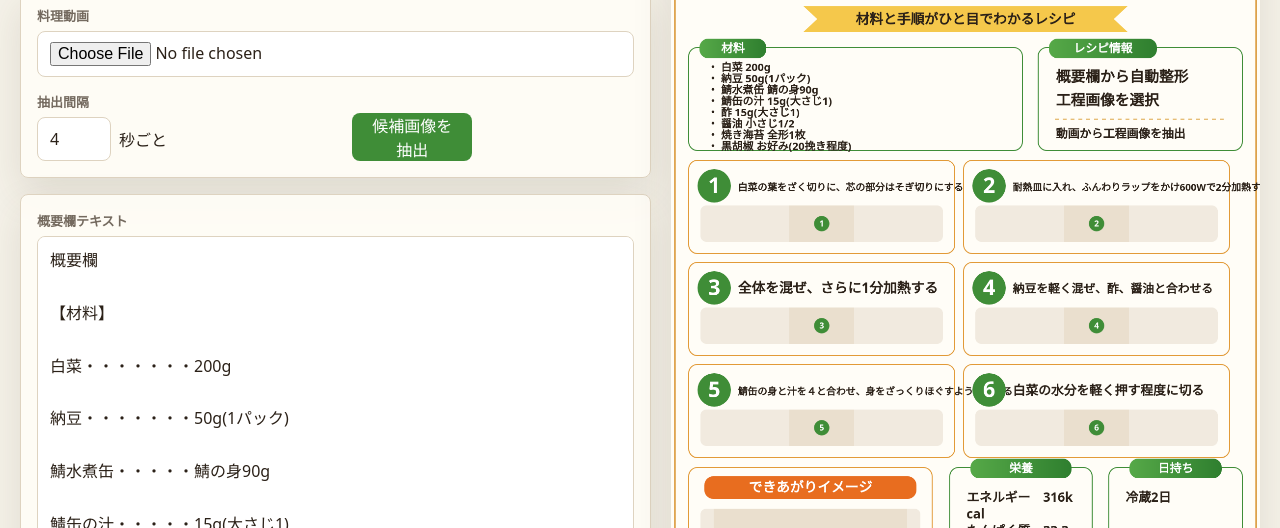
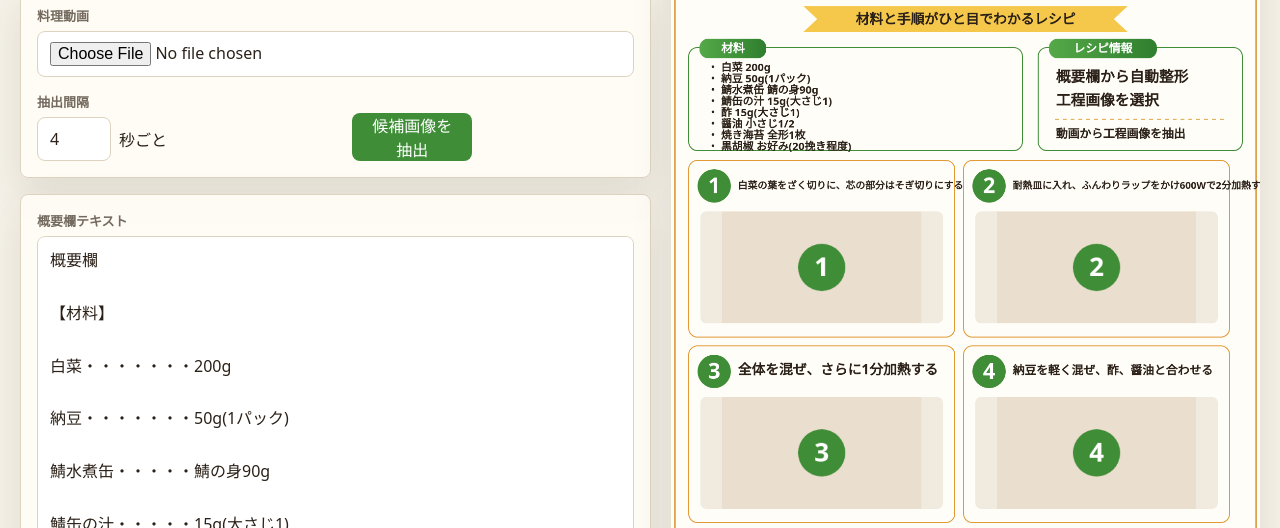
Before and after one commit to hutatumekozou/recipi-card-anti-aging, a plain HTML site: page index.html in a window 1280 px wide. Shown: the part 223-751 px from the top of the page. Drawn offline with Linux system fonts and the light colour scheme; no server answers.

Commit message:
Expand recipe preview step image slots

```diff
--- a/app.js
+++ b/app.js
@@ -31,6 +31,28 @@ const els = {
 };
 
 const ctx = els.recipeCanvas.getContext("2d");
+const MAX_VISIBLE_STEPS = 10;
+
+function getStepLayout() {
+  const gridTop = 500;
+  const cardW = 542;
+  const cardH = 360;
+  const gap = 18;
+  const positions = Array.from({ length: MAX_VISIBLE_STEPS }, (_, index) => {
+    const col = index % 2;
+    const row = Math.floor(index / 2);
+    return [36 + col * (cardW + gap), gridTop + row * (cardH + gap)];
+  });
+
+  return {
+    gridTop,
+    cardW,
+    cardH,
+    gap,
+    positions,
+    bottom: gridTop + Math.ceil(MAX_VISIBLE_STEPS / 2) * cardH + (Math.ceil(MAX_VISIBLE_STEPS / 2) - 1) * gap,
+  };
+}
 
 function lines(value) {
   return value
@@ -326,7 +348,7 @@ function drawRecipe() {
   const width = canvas.width;
   const height = canvas.height;
   const recipe = getRecipe();
-  const steps = recipe.steps.slice(0, 6);
+  const steps = recipe.steps.slice(0, MAX_VISIBLE_STEPS);
   const ingredients = recipe.ingredients;
 
   ctx.clearRect(0, 0, width, height);
@@ -345,46 +367,25 @@ function drawRecipe() {
   drawInfoBox(36, 270, 680, 210, "材料", ingredients);
   drawSmallInfo(748, 270, 416, 210);
 
-  const gridTop = 500;
-  const cardW = 542;
-  const cardH = 190;
-  const gap = 18;
-  const positions = [
-    [36, gridTop],
-    [36 + cardW + gap, gridTop],
-    [36, gridTop + cardH + gap],
-    [36 + cardW + gap, gridTop + cardH + gap],
-    [36, gridTop + (cardH + gap) * 2],
-    [36 + cardW + gap, gridTop + (cardH + gap) * 2],
-  ];
+  const { cardW, cardH, positions, bottom } = getStepLayout();
 
-  steps.slice(0, 6).forEach((step, index) => {
+  steps.slice(0, MAX_VISIBLE_STEPS).forEach((step, index) => {
     const [x, y] = positions[index];
     drawStepCard(x, y, cardW, cardH, index + 1, step, state.assignments[index]);
   });
 
-  drawFinishCard(36, 1126, 496, 330, state.assignments[6] || state.assignments[steps.length - 1]);
-  drawTextPanel(568, 1126, 290, 330, "栄養", recipe.nutrition.join("\n"));
-  drawTextPanel(892, 1126, 272, 330, "日持ち", recipe.expiry);
+  const summaryY = bottom + 38;
+  drawFinishCard(36, summaryY, 496, 330, state.assignments[10] || state.assignments[steps.length - 1]);
+  drawTextPanel(568, summaryY, 290, 330, "栄養", recipe.nutrition.join("\n"));
+  drawTextPanel(892, summaryY, 272, 330, "日持ち", recipe.expiry);
   drawFooter(recipe);
   renderDropZones();
 }
 
 function getPreviewDropZones() {
   const recipe = getRecipe();
-  const steps = recipe.steps.slice(0, 6);
-  const gridTop = 500;
-  const cardW = 542;
-  const cardH = 190;
-  const gap = 18;
-  const positions = [
-    [36, gridTop],
-    [36 + cardW + gap, gridTop],
-    [36, gridTop + cardH + gap],
-    [36 + cardW + gap, gridTop + cardH + gap],
-    [36, gridTop + (cardH + gap) * 2],
-    [36 + cardW + gap, gridTop + (cardH + gap) * 2],
-  ];
+  const steps = recipe.steps.slice(0, MAX_VISIBLE_STEPS);
+  const { cardW, cardH, positions, bottom } = getStepLayout();
 
   const zones = steps.map((step, index) => ({
     assignmentIndex: index,
@@ -397,10 +398,11 @@ function getPreviewDropZones() {
 
   if (recipe.steps.length) {
     zones.push({
-      assignmentIndex: recipe.steps.length > 6 ? 6 : Math.max(recipe.steps.length - 1, 0),
+      assignmentIndex:
+        recipe.steps.length > MAX_VISIBLE_STEPS ? MAX_VISIBLE_STEPS : Math.max(recipe.steps.length - 1, 0),
       label: "できあがり",
       x: 36,
-      y: 1126,
+      y: bottom + 38,
       w: 496,
       h: 330,
     });
@@ -468,7 +470,7 @@ function assignFrameToPreviewZone(frameId, assignmentIndex) {
 function drawDecor() {
   ctx.strokeStyle = "#d8922c";
   ctx.lineWidth = 3;
-  roundRect(ctx, 8, 8, 1184, 1584, 24, false, true);
+  roundRect(ctx, 8, 8, 1184, 2904, 24, false, true);
 
   ctx.fillStyle = "#3f8d37";
   ctx.font = "700 26px system-ui";
@@ -546,12 +548,12 @@ function drawStepCard(x, y, w, h, number, title, frameId) {
   drawNumber(number, x + 52, y + 52);
   ctx.fillStyle = "#2b2118";
   ctx.textAlign = "left";
-  drawFitText(title, x + 100, y + 62, 30, w - 124, "900", "left");
+  drawFitText(title, x + 100, y + 58, 28, w - 124, "900", "left");
 
   const imageX = x + 24;
-  const imageY = y + 92;
+  const imageY = y + 104;
   const imageW = w - 48;
-  const imageH = h - 116;
+  const imageH = h - 132;
   drawFrameImage(findFrame(frameId), imageX, imageY, imageW, imageH, number);
 }
 
@@ -580,14 +582,14 @@ function drawTextPanel(x, y, w, h, title, text) {
 
 function drawFooter(recipe) {
   ctx.fillStyle = "#dfeecb";
-  roundRect(ctx, 24, 1506, 1152, 54, 18, true, false);
+  roundRect(ctx, 24, 2838, 1152, 54, 18, true, false);
   ctx.fillStyle = "#2b2118";
   ctx.textAlign = "left";
   ctx.font = "700 24px system-ui";
   const footerText = `${recipe.ingredients.length}材料 / ${recipe.steps.length}工程 / ${recipe.expiry}`;
-  ctx.fillText(footerText.slice(0, 54), 70, 1542);
+  ctx.fillText(footerText.slice(0, 54), 70, 2874);
   ctx.fillStyle = "#e86d1f";
-  ctx.fillText("♥", 1124, 1542);
+  ctx.fillText("♥", 1124, 2874);
 }
 
 function drawPill(x, y, w, h, text) {
--- a/index.html
+++ b/index.html
@@ -126,7 +126,7 @@
           </div>
         </div>
         <div id="previewCanvasWrap" class="preview-canvas-wrap">
-          <canvas id="recipeCanvas" width="1200" height="1600"></canvas>
+          <canvas id="recipeCanvas" width="1200" height="2920"></canvas>
           <div id="dropOverlay" class="drop-overlay" aria-hidden="true"></div>
         </div>
       </aside>
```
